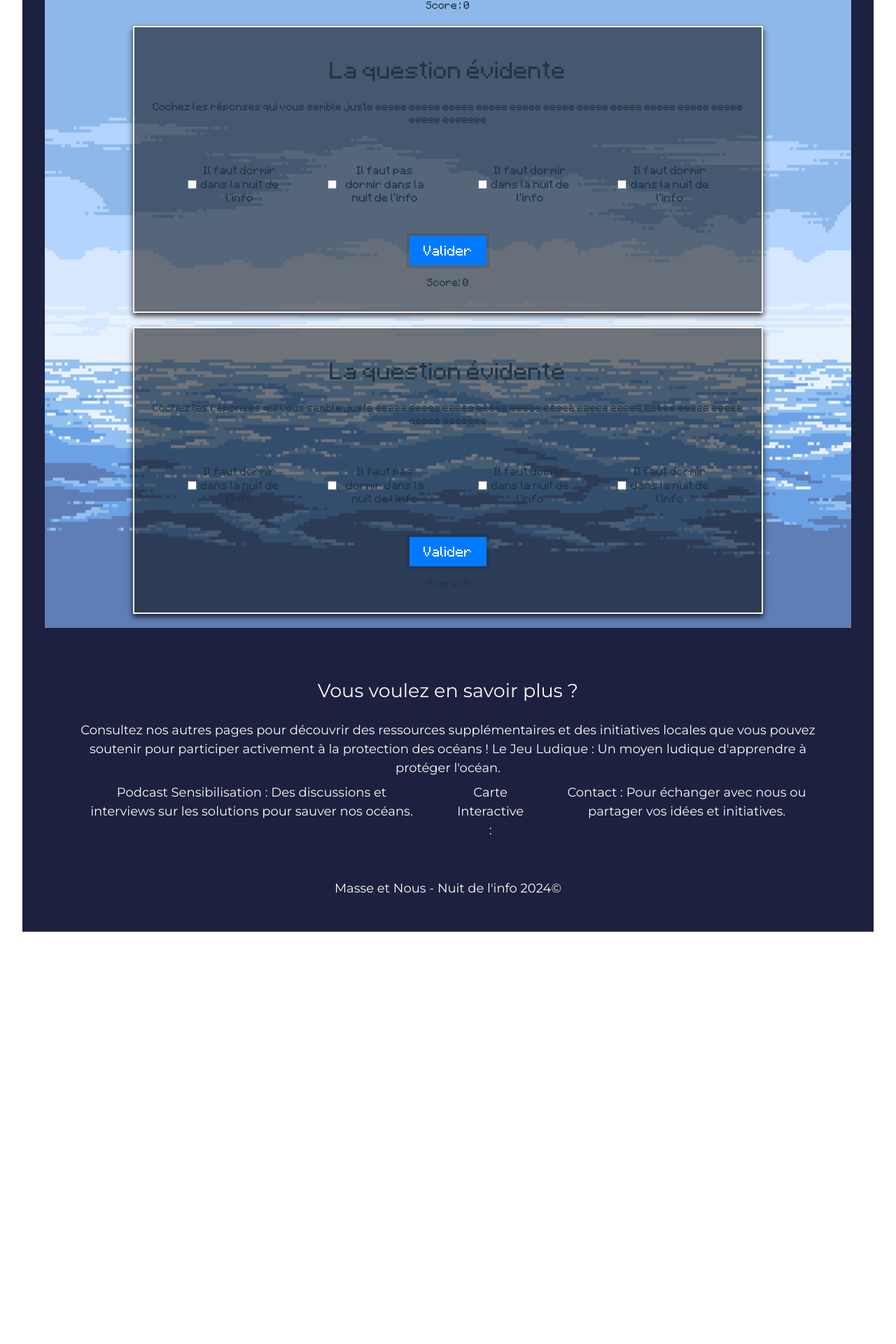
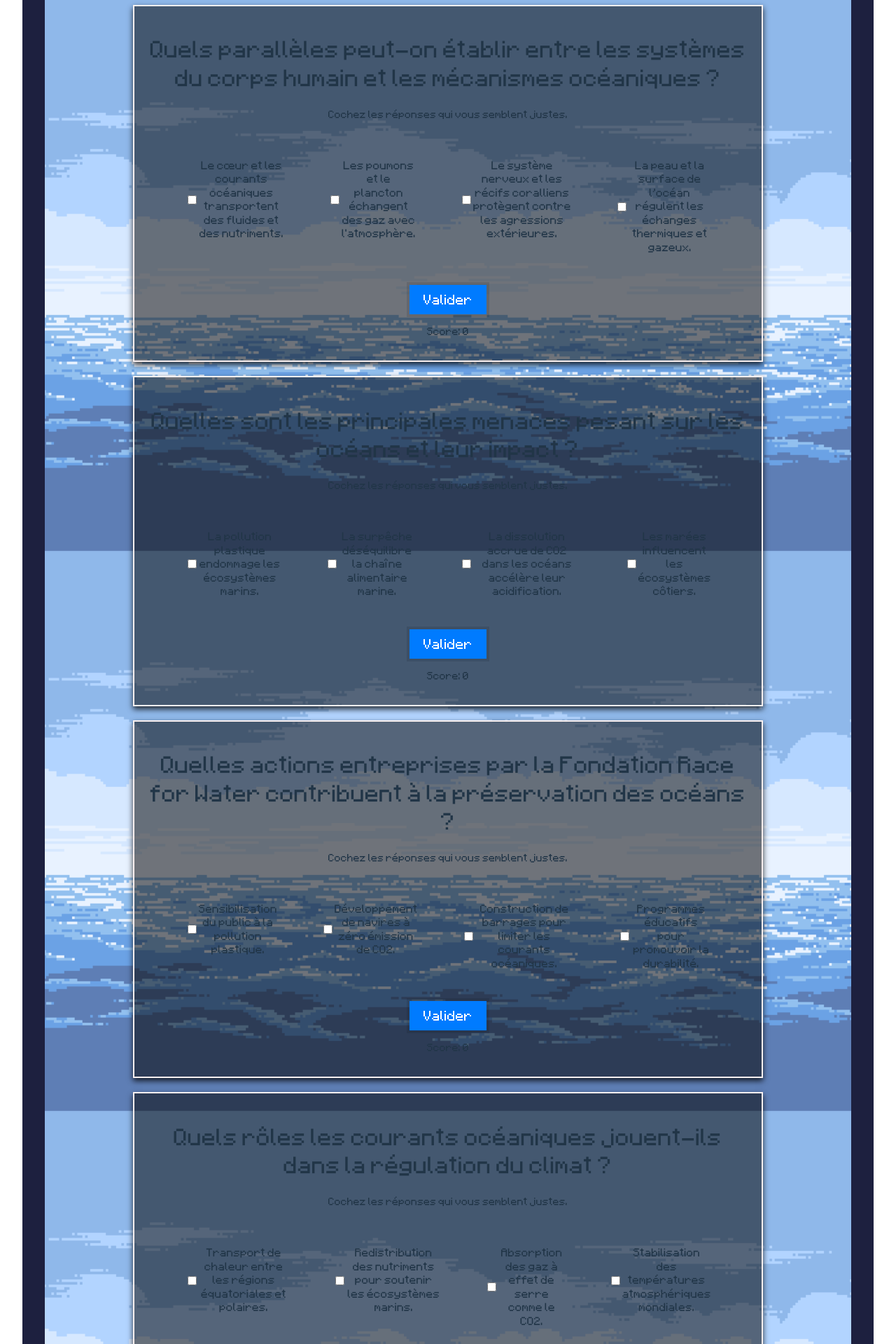
Before and after one commit to Byxis/NuitInfo24-25, a React (Vite) app: page /#/jeu/quiz in a window 1280 px wide. Shown: the part 137-2057 px from the top of the page at 70% size. Before the commit the page ends 1500 px from the top, so only its background shows below. Built offline with nearby package versions, Linux system fonts and the light colour scheme.

Commit message:
feat: ajout des questions

```diff
--- a/src/components/Pages/App/App.tsx
+++ b/src/components/Pages/App/App.tsx
@@ -7,11 +7,17 @@ function App() {
   return (
     <>
       <div className='quiz-body'>
+        <Quiz {...GetQuestion(0)} />
+        <Quiz {...GetQuestion(1)} />
+        <Quiz {...GetQuestion(2)} />
+        <Quiz {...GetQuestion(3)} />
+        <Quiz {...GetQuestion(4)} />
+        <Quiz {...GetQuestion(5)} />
+        <Quiz {...GetQuestion(6)} />
+        <Quiz {...GetQuestion(7)} />
         <div >
-          <p className="quiz-p" id="score">Score : 0</p>
+          <h1 className="quiz-h2" id="score">Score : 0</h1>
         </div>
-        <Quiz {...GetQuestion(0)} />
-        <Quiz {...GetQuestion(0)} />
       </div>
     </>
   );
--- a/src/components/Pages/Quizpage/Quiz.css
+++ b/src/components/Pages/Quizpage/Quiz.css
@@ -118,7 +118,7 @@
 }
 
 .explication {
-    color:#00801a;
+    color:#82e696;
 }
 
 .quiz-body {
--- a/src/components/Pages/Quizpage/questions.tsx
+++ b/src/components/Pages/Quizpage/questions.tsx
@@ -1,34 +1,216 @@
 import QuizInterface from './Interface/QuizInterface.tsx';
 import ReponseInterface from './Interface/ReponseInterface.tsx';
 
-const q1Data: ReponseInterface = {
-    contenu: "Il faut dormir dans la nuit de l'info",
-    isValid: false
-  };
-
-const q2Data: ReponseInterface = {
-    contenu: "Il faut pas dormir dans la nuit de l'info",
-    isValid: true
-  };
-
-const q3Data: ReponseInterface = {
-    contenu: "Il faut dormir dans la nuit de l'info",
-    isValid: false
-  };
-
-const q4Data: ReponseInterface = {
-    contenu: "Il faut dormir dans la nuit de l'info",
-    isValid: true
-  };
-
-const q1: QuizInterface = {
-    title: 'La question évidente',
-    desc: 'Cochez les réponses qui vous semble juste eeeee  eeeee  eeeee  eeeee  eeeee  eeeee  eeeee  eeeee  eeeee  eeeee  eeeee  eeeee eeeeeee',
-    reponses: [q1Data, q2Data, q3Data, q4Data],
-    explication: "C'est une question évidente, la réponse est dans la question",
-};
-
-const list = [q1];
+const list =
+[
+  {
+      "title": "Quels parallèles peut-on établir entre les systèmes du corps humain et les mécanismes océaniques ?",
+      "desc": "Cochez les réponses qui vous semblent justes.",
+      "reponses": [
+          {
+              "contenu": "Le cœur et les courants océaniques transportent des fluides et des nutriments.",
+              "isValid": true
+          },
+          {
+              "contenu": "Les poumons et le plancton échangent des gaz avec l'atmosphère.",
+              "isValid": true
+          },
+          {
+              "contenu": "Le système nerveux et les récifs coralliens protègent contre les agressions extérieures.",
+              "isValid": false
+          },
+          {
+              "contenu": "La peau et la surface de l’océan régulent les échanges thermiques et gazeux.",
+              "isValid": true
+          }
+      ],
+      "explication": "Le cœur est comparé aux courants océaniques qui transportent des nutriments, les poumons au phytoplancton pour l’échange gazeux, et la peau à la surface de l’océan pour la régulation thermique."
+  },
+  {
+      "title": "Quelles sont les principales menaces pesant sur les océans et leur impact ?",
+      "desc": "Cochez les réponses qui vous semblent justes.",
+      "reponses": [
+          {
+              "contenu": "La pollution plastique endommage les écosystèmes marins.",
+              "isValid": true
+          },
+          {
+              "contenu": "La surpêche déséquilibre la chaîne alimentaire marine.",
+              "isValid": true
+          },
+          {
+              "contenu": "La dissolution accrue de CO2 dans les océans accélère leur acidification.",
+              "isValid": true
+          },
+          {
+              "contenu": "Les marées influencent les écosystèmes côtiers.",
+              "isValid": false
+          }
+      ],
+      "explication": "Les menaces majeures incluent la pollution plastique, la surpêche, et l'acidification des océans due au CO2, qui perturbent gravement les écosystèmes marins."
+  },
+  {
+      "title": "Quelles actions entreprises par la Fondation Race for Water contribuent à la préservation des océans ?",
+      "desc": "Cochez les réponses qui vous semblent justes.",
+      "reponses": [
+          {
+              "contenu": "Sensibilisation du public à la pollution plastique.",
+              "isValid": true
+          },
+          {
+              "contenu": "Développement de navires à zéro émission de CO2.",
+              "isValid": true
+          },
+          {
+              "contenu": "Construction de barrages pour limiter les courants océaniques.",
+              "isValid": false
+          },
+          {
+              "contenu": "Programmes éducatifs pour promouvoir la durabilité.",
+              "isValid": true
+          }
+      ],
+      "explication": "La Fondation agit via la sensibilisation, l’innovation technologique avec des navires zéro émission, et des programmes éducatifs pour protéger les océans."
+  },
+  {
+      "title": "Quels rôles les courants océaniques jouent-ils dans la régulation du climat ?",
+      "desc": "Cochez les réponses qui vous semblent justes.",
+      "reponses": [
+          {
+              "contenu": "Transport de chaleur entre les régions équatoriales et polaires.",
+              "isValid": true
+          },
+          {
+              "contenu": "Redistribution des nutriments pour soutenir les écosystèmes marins.",
+              "isValid": false
+          },
+          {
+              "contenu": "Absorption des gaz à effet de serre comme le CO2.",
+              "isValid": true
+          },
+          {
+              "contenu": "Stabilisation des températures atmosphériques mondiales.",
+              "isValid": true
+          }
+      ],
+      "explication": "Les courants océaniques transportent la chaleur et absorbent du CO2, contribuant à stabiliser les températures globales et à atténuer les variations climatiques."
+  },
+  {
+      "title": "Pourquoi le phytoplancton est-il crucial pour l’écosystème terrestre ?",
+      "desc": "Cochez les réponses qui vous semblent justes.",
+      "reponses": [
+          {
+              "contenu": "Il constitue la base de la chaîne alimentaire marine.",
+              "isValid": true
+          },
+          {
+              "contenu": "Il produit une grande partie de l’oxygène atmosphérique.",
+              "isValid": true
+          },
+          {
+              "contenu": "Il absorbe des quantités significatives de dioxyde de carbone.",
+              "isValid": true
+          },
+          {
+              "contenu": "Il ralentit la formation des marées.",
+              "isValid": false
+          }
+      ],
+      "explication": "Le phytoplancton est essentiel car il soutient la chaîne alimentaire marine, produit une part importante de l'oxygène terrestre, et absorbe le CO2 atmosphérique."
+  },
+  {
+    "title": "Quels impacts le changement climatique a-t-il sur les courants océaniques ?",
+    "desc": "Cochez les réponses qui vous semblent justes.",
+    "reponses": [
+        {
+            "contenu": "Ralentissement de certains courants comme l'AMOC.",
+            "isValid": true
+        },
+        {
+            "contenu": "Acidification accrue des eaux marines.",
+            "isValid": false
+        },
+        {
+            "contenu": "Modification des flux de chaleur et des précipitations globales.",
+            "isValid": true
+        },
+        {
+            "contenu": "Augmentation des courants marins en profondeur.",
+            "isValid": false
+        }
+    ],
+    "explication": "Le changement climatique ralentit certains courants comme l'AMOC, entraînant des modifications des flux de chaleur et affectant les précipitations globales."
+},
+{
+    "title": "Quels rôles jouent les océans dans la régulation du climat global ?",
+    "desc": "Cochez les réponses qui vous semblent justes.",
+    "reponses": [
+        {
+            "contenu": "Ils stockent une grande partie de l’excès de chaleur de l’atmosphère.",
+            "isValid": true
+        },
+        {
+            "contenu": "Ils produisent l’intégralité de l’oxygène terrestre.",
+            "isValid": false
+        },
+        {
+            "contenu": "Ils absorbent une partie des émissions de CO2.",
+            "isValid": true
+        },
+        {
+            "contenu": "Ils redistribuent la chaleur entre les régions du globe via les courants.",
+            "isValid": true
+        }
+    ],
+    "explication": "Les océans stockent la chaleur, absorbent le CO2 et redistribuent la chaleur grâce aux courants, jouant un rôle clé dans la régulation climatique."
+},
+{
+    "title": "Pourquoi les barrières naturelles comme les récifs coralliens et les mangroves sont-elles importantes ?",
+    "desc": "Cochez les réponses qui vous semblent justes.",
+    "reponses": [
+        {
+            "contenu": "Elles protègent les écosystèmes marins contre les tempêtes.",
+            "isValid": true
+        },
+        {
+            "contenu": "Elles abritent une grande diversité de vie marine.",
+            "isValid": true
+        },
+        {
+            "contenu": "Elles augmentent la salinité de l’eau de mer.",
+            "isValid": false
+        },
+        {
+            "contenu": "Elles contribuent à la stabilité des côtes contre l’érosion.",
+            "isValid": true
+        }
+    ],
+    "explication": "Les récifs et les mangroves protègent des tempêtes, abritent une biodiversité unique, et stabilisent les côtes contre l’érosion, ce qui est vital pour les écosystèmes côtiers."
+},
+{
+    "title": "Quels parallèles peuvent être faits entre les systèmes immunitaires humains et les défenses naturelles de l'océan ?",
+    "desc": "Cochez les réponses qui vous semblent justes.",
+    "reponses": [
+        {
+            "contenu": "Le système immunitaire combat les infections, tandis que les océans n’ont pas de mécanismes de défense.",
+            "isValid": false
+        },
+        {
+            "contenu": "Les récifs coralliens agissent comme une barrière protectrice naturelle.",
+            "isValid": true
+        },
+        {
+            "contenu": "Les mangroves atténuent les impacts des tempêtes et de l'érosion.",
+            "isValid": true
+        },
+        {
+            "contenu": "Les océans ne disposent d'aucune protection contre la pollution plastique.",
+            "isValid": false
+        }
+    ],
+    "explication": "Les récifs coralliens et les mangroves jouent des rôles de défense pour l'océan, tout comme le système immunitaire protège le corps humain contre les agressions."
+  }
+];
 
 function GetQuestion(n: number): QuizInterface
 {
```
